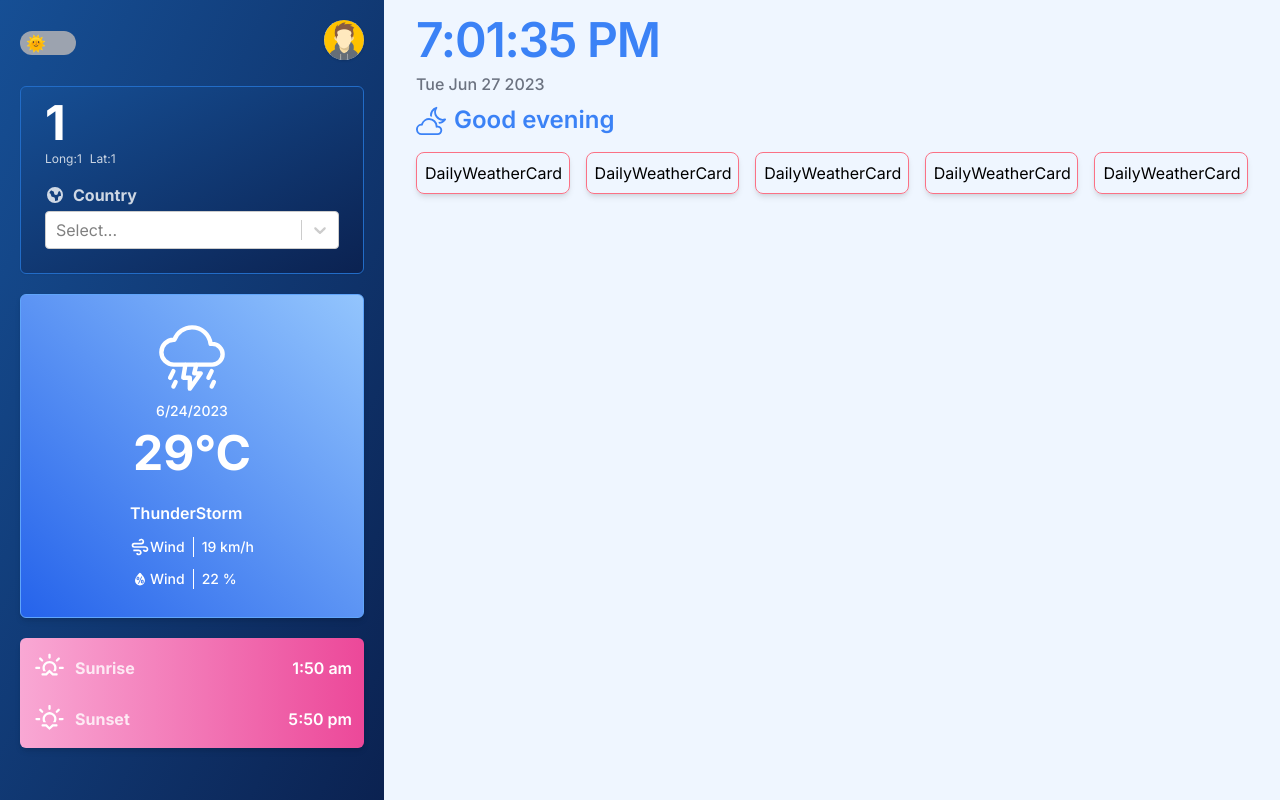
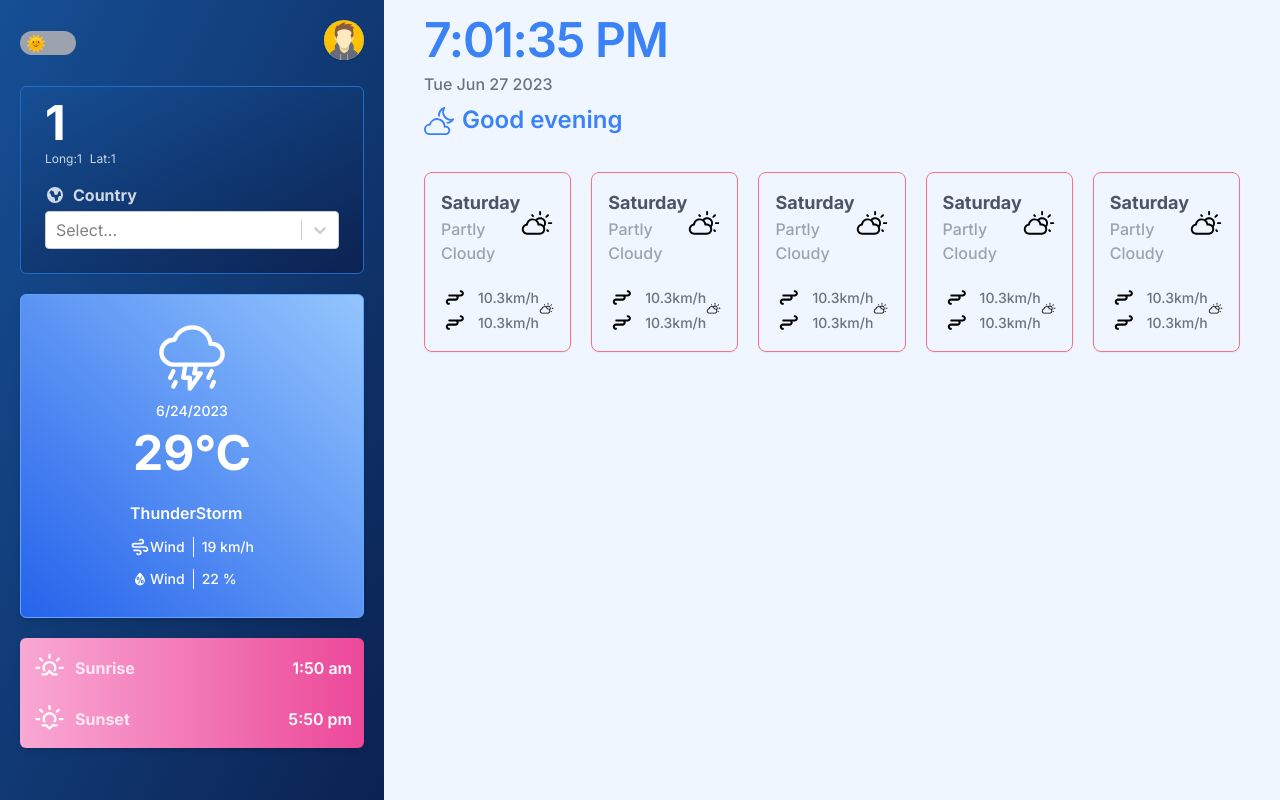
Before and after one commit to Speedforce12/weather-wizard, a Next.js app: page /location/1/1/1 in a window 1280 px wide. Built offline with nearby package versions, Linux system fonts and the light colour scheme; what country-state-city would draw is missing.

Commit message:
added weather cards daily

```diff
--- a/app/components/DailyWeatherCard.jsx
+++ b/app/components/DailyWeatherCard.jsx
@@ -1,9 +1,34 @@
-import React from 'react'
+import React from "react";
+import { WiDayCloudy } from "react-icons/wi";
+import {TiWeatherWindy} from "react-icons/ti"
 
 const DailyWeatherCard = () => {
   return (
-    <div className='shadow-md max-w-xs w-full rounded-lg border border-rose-400 p-2'>DailyWeatherCard</div>
-  )
-}
+    <div className='shadow-sm max-w-sm w-full rounded-lg border border-rose-400 p-4 space-y-5  hover:scale-105 transition-transform duration-200 ease-in-out cursor-pointer'>
+      <div className='flex items-center justify-between'>
+        <div>
+          <span className='font-bold text-lg text-gray-600'>Saturday</span>
+          <p className='font-medium text-gray-400'>Partly Cloudy</p>
+        </div>
+        <WiDayCloudy size={50} />
+      </div>
 
-export default DailyWeatherCard
+      <div className='flex items-center justify-between'>
+        <div className='flex flex-col'>
+          <div className='flex items-center justify-center gap-3'>
+            <TiWeatherWindy size={25} />
+            <span className='font-medium text-sm text-gray-500'>10.3km/h</span>
+          </div>
+
+          <div className='flex items-center justify-center gap-3'>
+            <TiWeatherWindy size={25} />
+            <span className='font-medium text-sm text-gray-500'>10.3km/h</span>
+          </div>
+        </div>
+        <WiDayCloudy size={50} />
+      </div>
+    </div>
+  );
+};
+
+export default DailyWeatherCard;
--- a/app/location/[city]/[lat]/[long]/page.js
+++ b/app/location/[city]/[lat]/[long]/page.js
@@ -8,9 +8,9 @@ const CityPage = ({ params: { lat, long, city } }) => {
   return (
     <div className='flex flex-col md:flex-row bg-blue-50 min-h-screen'>
       <CurrentWeatherPanel city={City} lat={lat} long={long} />
-      <div className='flex flex-1 flex-col  mx-2 sm:mx-8'>
+      <div className='flex flex-1 flex-col  mx-5 sm:mx-10'>
         <Greeting />
-        <div className='grid grid-cols-1 grid-flow-row md:grid-cols-3 xl:grid-cols-5 w-full mx-auto  gap-4'>
+        <div className='grid grid-cols-1 grid-flow-row md:grid-cols-3 xl:grid-cols-5 w-full mx-auto  gap-5 mt-5 '>
           <DailyWeatherCard />
           <DailyWeatherCard />
           <DailyWeatherCard />
```
